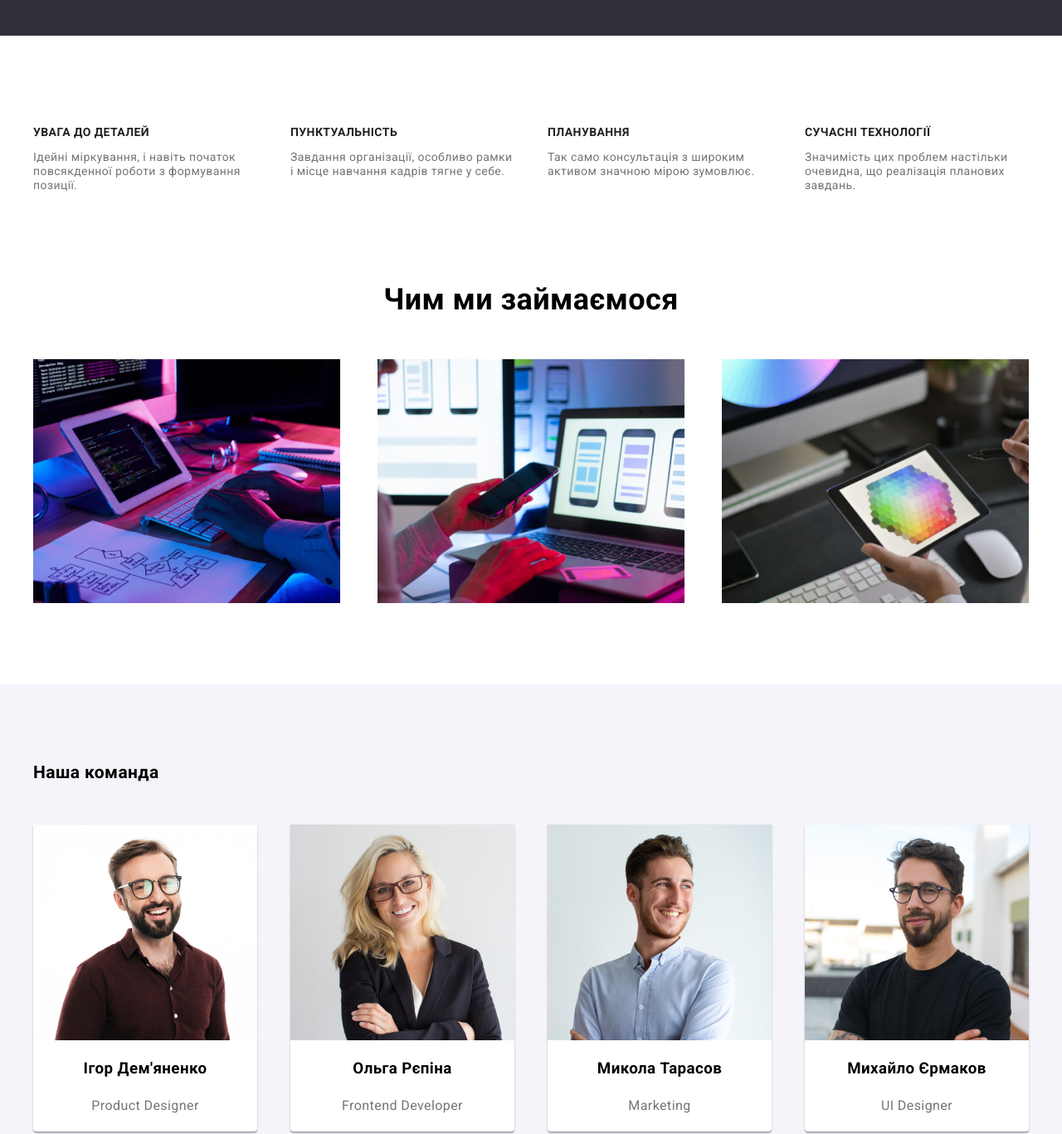
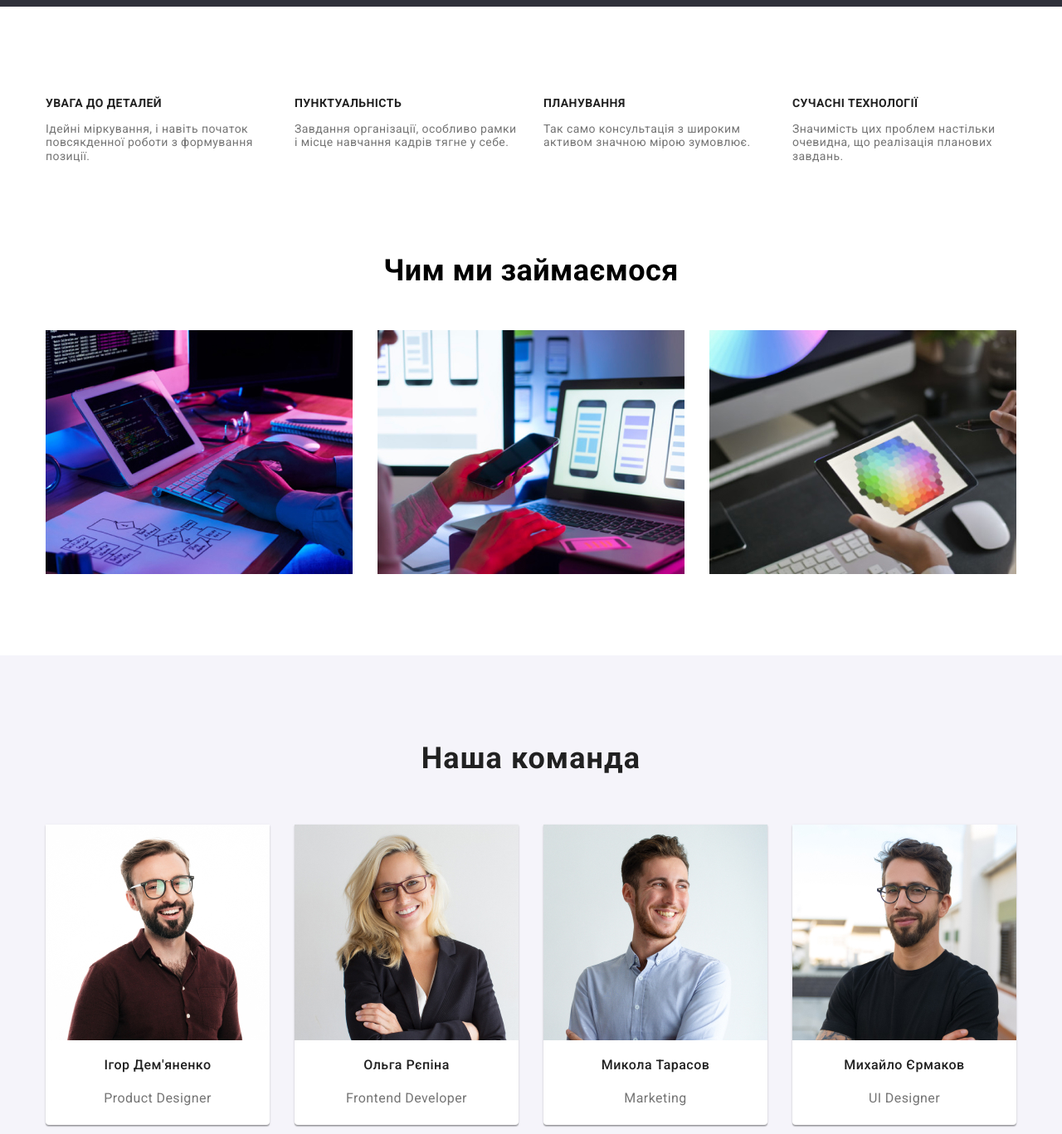
Before and after one commit to RRRus3575/goit-markup-hw-03, a plain HTML site: page index.html in a window 1280 px wide. Shown: the part 680-2047 px from the top of the page at 83% size. Drawn offline with nearby package versions, Linux system fonts and the light colour scheme.

Commit message:
правки
паддинги, марджины, контейнеры, класс секшин

```diff
--- a/css/styles.css
+++ b/css/styles.css
@@ -9,10 +9,14 @@ body {
 }
 
 .container {
-  width: 1230px;
+  width: 1200px;
   margin: 0 auto;
   padding-left: 15px;
   padding-right: 15px;
+}
+.container-hero {
+  width: 696px;
+  margin: 0 auto;
 }
 .link {
   text-decoration: none;
@@ -64,10 +68,8 @@ body {
 }
 
 .hero {
-  padding-top: 17%;
-  padding-right: 29%;
-  padding-left: 29%;
-  padding-bottom: 17%;
+  padding-bottom: 200px;
+  padding-top: 200px;
   text-align: center;
   color: #ffffff;
   background: #2f303a;
@@ -127,7 +129,9 @@ body {
 .button-hero {
   min-width: 216px;
   min-height: 50px;
-  padding: 10px, 32px;
+  padding: 10px 32px;
+  display: block;
+  margin: 0 auto;
   color: #ffffff;
   font-weight: 700;
   font-size: 16px;
@@ -137,25 +141,18 @@ body {
   border-radius: 4px;
   box-shadow: 0px 4px 4px rgba(0, 0, 0, 0.15);
 }
-.benefits,
-.products,
-.portfolio-section,
-.team {
-  margin-top: 94px;
+.section {
+  padding-top: 94px;
+  padding-bottom: 94px;
 }
-.portfolio-section {
-  margin-bottom: 94px;
-}
-.services {
-  margin-top: 34px;
+. .services {
+  margin-top: 50px;
 }
 .team {
   padding-top: 94px;
   padding-bottom: 94px;
+  text-align: center;
   background: #f5f4fa;
-}
-.benefits {
-  margin-top: 94px;
 }
 .benefits-ul {
   display: flex;
@@ -166,7 +163,10 @@ body {
 .benefits-il {
   width: 270px;
 }
-
+.products {
+  padding-top: 0;
+  padding-bottom: 94px;
+}
 .products-h {
   font-weight: 700;
   font-size: 36px;
@@ -184,6 +184,20 @@ body {
 .team-h {
   margin-top: 0;
   margin-bottom: 50px;
+}
+.team-h {
+  font-size: 36px;
+  line-height: 1.6667;
+  letter-spacing: 0.03em;
+
+  color: #212121;
+}
+.team-li-h {
+  font-weight: 500;
+  font-size: 16px;
+  line-height: 1.1875;
+  letter-spacing: 0.03em;
+  color: #212121;
 }
 .team-ul {
   flex-wrap: wrap;
@@ -255,7 +269,7 @@ body {
 .services {
   display: flex;
   flex-wrap: wrap;
-  justify-content: space-between;
+  gap: 30px;
 }
 .services-li {
   text-align: start;
--- a/index.html
+++ b/index.html
@@ -39,11 +39,13 @@
       </header>
       <main>
         <section class="hero">
+          <div class="container-hero">
           <h1 class="hero-h">Ефективні рішення для вашого бізнесу</h1>
+        </div>
           <button type="button" class="button-hero">Замовити послугу</button>
         </section>
-        <div class="container">
-          <section class="benefits">
+          <section class="benefits section">
+            <div class="container">
             <h2 class="visually-hidden">Переваги</h2>
             <ul class="benefits-ul ul">
               <li class="benefits-il">
@@ -64,9 +66,11 @@
                 <p class="benefits-p"> Значимість цих проблем настільки очевидна, що реалізація планових завдань.</p>
               </li>
             </ul>
+            </div>
           </section>
 
         <section class="products">
+          <div class="container">
           <h2 class="products-h">Чим ми займаємося</h2>
           <ul class="products-ul ul">
             <li>
@@ -79,30 +83,31 @@
               <img src="./images/img3.jpg" alt="вибір кольору" width="370" />
             </li>
           </ul>
+          </div>
         </section>
-      </div>
-        <section class="team">
+
+        <section class="team section">
           <div class="container">
           <h2 class="team-h">Наша команда</h2>
           <ul class="team-ul ul">
             <li  class="team-li">
               <img src="./images/igor.jpg" alt="посміхнений хлопець в окулярах" width="270" />
-              <h3>Ігор Дем'яненко</h3>
+              <h3 class="team-li-h">Ігор Дем'яненко</h3>
               <p lang="en" class="specialization">Product Designer</p>
             </li>
             <li class="team-li">
               <img src="./images/olga.jpg" alt="дівчина в окулярах" width="270" />
-              <h3>Ольга Рєпіна</h3>
+              <h3 class="team-li-h">Ольга Рєпіна</h3>
               <p lang="en" class="specialization">Frontend Developer</p>
             </li>
             <li class="team-li">
               <img src="./images/mykola.jpg" alt="хлопець в сорочці" width="270" />
-              <h3>Микола Тарасов</h3>
+              <h3 class="team-li-h">Микола Тарасов</h3>
               <p lang="en" class="specialization">Marketing</p>
             </li>
             <li class="team-li">
               <img src="./images/myhailo.jpg" alt="хлопець у футболці" width="270" />
-              <h3>Михайло Єрмаков</h3>
+              <h3 class="team-li-h">Михайло Єрмаков</h3>
               <p lang="en" class="specialization">UI Designer</p>
             </li>
           </ul>
```
Also changed, not shown: portfolio.html (+4 -2 lines).
